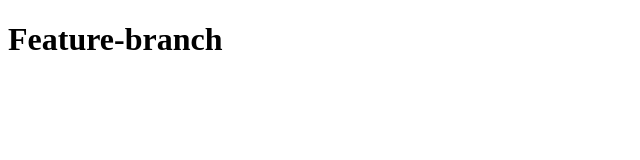
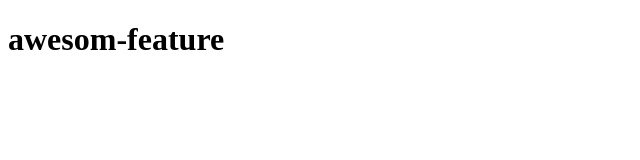
Before and after one commit to AlexKul84/git_learn1, a plain HTML site: page index.html in a window 1280 px wide. Shown: the full height of the page, 0-640 px from the left. Drawn offline with Linux system fonts and the light colour scheme.

Commit message:
add header awesom-feature

```diff
--- a/index.html
+++ b/index.html
@@ -7,6 +7,6 @@
     <title>Document</title>
 </head>
 <body>
-    <h1>Feature-branch</h1>
+    <h1>awesom-feature</h1>
 </body>
 </html>
```
